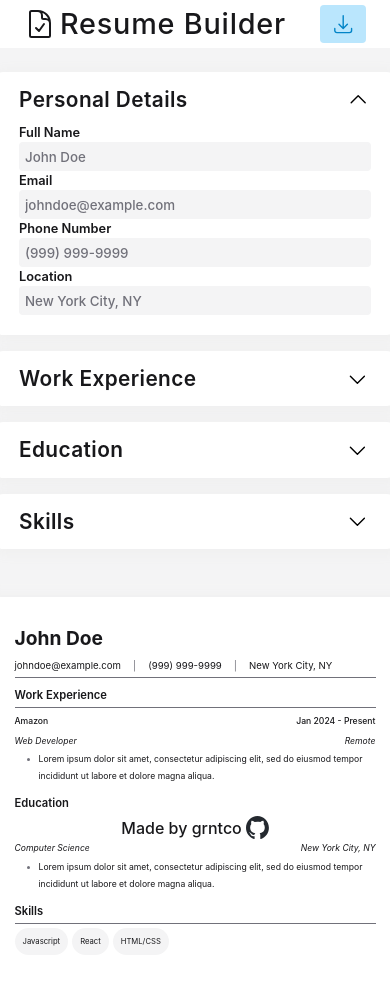
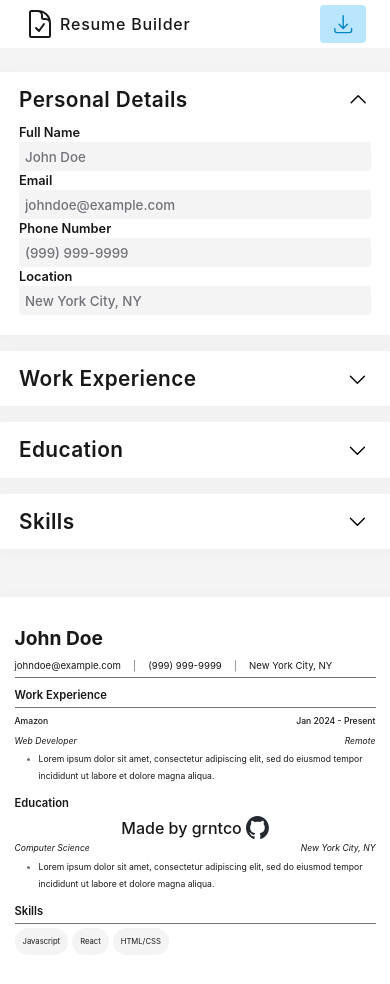
Before and after one commit to grntco/resume-builder, a React (Vite) app: page / in a window 390 px wide. Shown: the top 984 px of the page. Built offline with nearby package versions, Linux system fonts and the light colour scheme.

Commit message:
refactor Header.css

```diff
--- a/src/styles/Header.css
+++ b/src/styles/Header.css
@@ -17,7 +17,7 @@
 }
 
 .header__logo-text {
-    font-size: 1.8rem;
+    font-size: clamp(1rem, 4vw, 1.8rem);
     font-weight: 500;
     letter-spacing: 0.05rem;
 }
```
